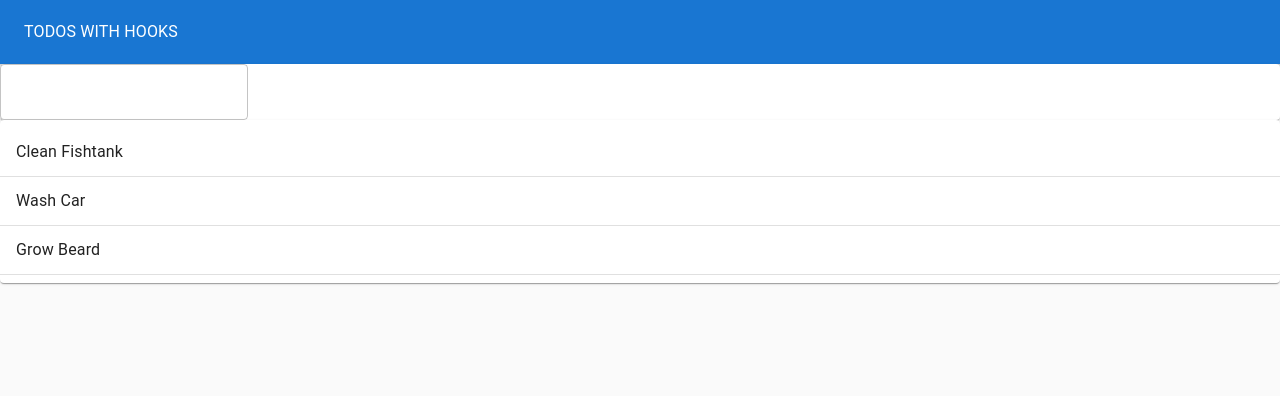
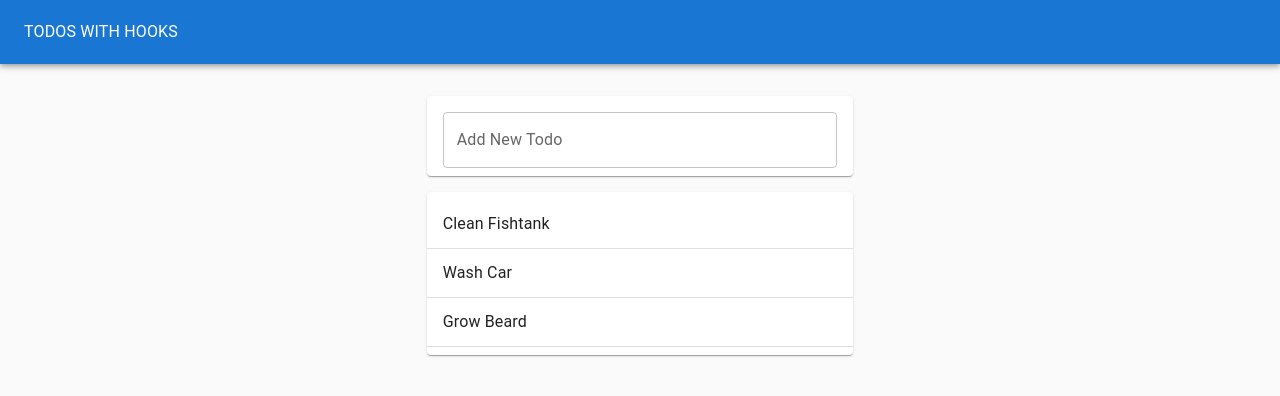
Before and after one commit to ereninc/ToDo-App-ReactJS--MaterialUI-, a React (Create React App) app: page / in a window 1280 px wide. Shown: the top 396 px of the page. Built offline with nearby package versions, Linux system fonts and the light colour scheme.

Commit message:
Input and styling

```diff
--- a/src/pages/TodoPage/TodoApp.jsx
+++ b/src/pages/TodoPage/TodoApp.jsx
@@ -29,9 +29,12 @@
           <Typography color="inherit">TODOS WITH HOOKS</Typography>
         </Toolbar>
       </AppBar>
-      <TodoForm addTodo={addTodo} />
-
-      <TodoList todos={todos} />
+      <Grid container justifyContent="center" style={{ marginTop: "1rem" }}>
+        <Grid item xs={11} md={8} lg={4}>
+          <TodoForm addTodo={addTodo} />
+          <TodoList todos={todos} />
+        </Grid>
+      </Grid>
     </Paper>
   );
 }
--- a/src/pages/TodoPage/TodoForm.jsx
+++ b/src/pages/TodoPage/TodoForm.jsx
@@ -6,7 +6,7 @@
   const [value, handleChange, reset] = useInputState("");
 
   return (
-    <Paper>
+    <Paper style={{ margin: "1rem 0", padding: "0 1rem" }}>
       <form
         onSubmit={(e) => {
           e.preventDefault();
@@ -14,7 +14,13 @@
           reset();
         }}
       >
-        <TextField value={value || []} onChange={handleChange} />
+        <TextField
+          value={value || []}
+          onChange={handleChange}
+          margin="normal"
+          label="Add New Todo"
+          fullWidth
+        />
       </form>
     </Paper>
   );
--- /dev/null
+++ b/src/pages/TodoPage/components/TodoItem.jsx
@@ -0,0 +1,5 @@
+import React from "react";
+
+export default function TodoItem() {
+  return <div>TodoItem</div>;
+}
```
